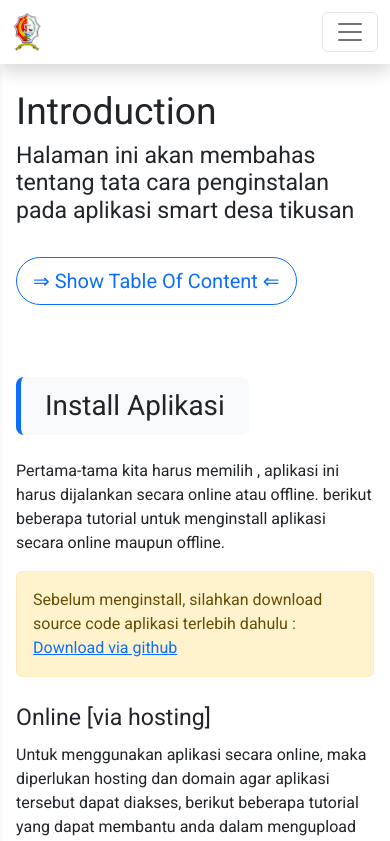
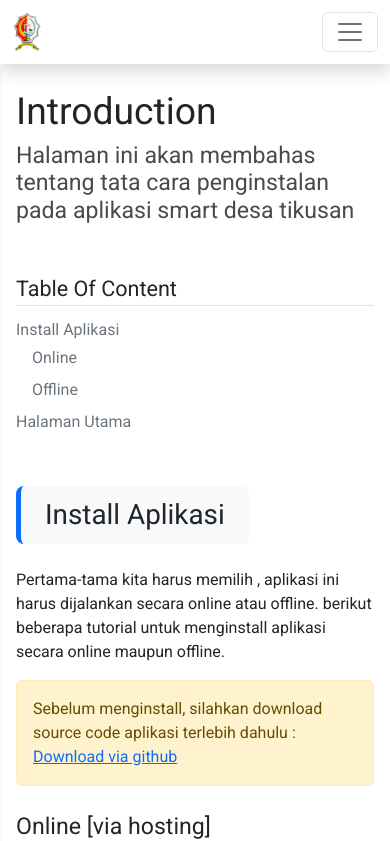
Before and after one commit to riskiputraalamzah/tutorial-papan-digital, a Vue app: page / in a window 390 px wide. Shown: the top 841 px of the page. Built offline with nearby package versions, Linux system fonts and the light colour scheme.

Commit message:
revisi script toc

```diff
--- a/src/assets/style.css
+++ b/src/assets/style.css
@@ -7,3 +7,7 @@
 .navbar {
   background-color: var(--bs-body-bg);
 }
+
+.subtitle-page {
+  color: #4a4a4a;
+}
--- a/src/components/Sidebar.vue
+++ b/src/components/Sidebar.vue
@@ -16,7 +16,7 @@ const menus = computed(() => {
   });
   return result;
 });
-console.log(menus);
+// console.log(menus);
 const checkLink = (name) => {
   if (window.innerWidth <= 992) {
     toggleSidebar();
--- a/src/components/TOC.vue
+++ b/src/components/TOC.vue
@@ -1,37 +1,23 @@
 <script setup>
-import { defineProps } from "vue";
+import { defineProps, onMounted } from "vue";
 const props = defineProps(["data"]);
 const { data } = props;
 
 const goTo = (href) => {
   const el = document.querySelector(href);
-  window.scrollTo(0, el.offsetTop - 90);
+  // const btnTOC = document.querySelector(
+  //   'button.btn-close[data-bs-dismiss="offcanvas"]'
+  // );
+  if (el) {
+    const offsetTop = el.offsetTop - 90;
+
+    window.scrollTo(0, offsetTop);
+  }
 };
 </script>
 <template>
-  <div style="position: sticky; top: 100px">
-    <div
-      style="border-radius: 2rem 2rem 0 0"
-      class="offcanvas-lg offcanvas-bottom"
-      data-bs-scroll="true"
-      tabindex="-1"
-      id="toc"
-      aria-labelledby="tocLabel"
-    >
-      <div class="offcanvas-header">
-        <h5 class="offcanvas-title" id="tocLabel">Table Of Content</h5>
-        <button
-          type="button"
-          class="btn-close"
-          data-bs-dismiss="offcanvas"
-          data-bs-target="#toc"
-          aria-label="Close"
-        ></button>
-      </div>
-      <div class="offcanvas-body flex-column">
-        <div class="fs-4 fw-semi-bold d-lg-block d-none border-bottom">
-          Table Of Content
-        </div>
+  <div class="toc">
+    <div class="fs-4 fw-semi-bold border-bottom">Table Of Content</div>
     <div class="item text-muted mt-2" style="cursor: pointer">
       <template v-for="list in data">
         <div class="pt-1" v-if="list.hasOwnProperty('child')">
@@ -51,6 +37,17 @@ const goTo = (href) => {
       </template>
     </div>
   </div>
-    </div>
-  </div>
 </template>
+
+<style>
+.toc {
+  position: sticky;
+  top: 100px;
+}
+@media (max-width: 992px) {
+  .toc {
+    position: relative !important;
+    top: 0;
+  }
+}
+</style>
--- a/src/router/index.js
+++ b/src/router/index.js
@@ -33,6 +33,7 @@ const router = createRouter({
     {
       path: "/sheets",
       title: "Sheets",
+      hide: true,
       children: [
         {
           path: "",
--- a/src/views/Introduction/Main.vue
+++ b/src/views/Introduction/Main.vue
@@ -27,19 +27,11 @@ const dataToc = [
     <div class="row gy-5">
       <div class="col-lg-9">
         <div class="display-3 fw-semi-bold">Introduction</div>
-        <div class="h3 mt-2">
+        <div class="h3 mt-2 subtitle-page">
           Halaman ini akan membahas tentang tata cara penginstalan pada aplikasi
           smart desa tikusan
         </div>
-        <button
-          class="btn btn-outline-primary my-4 btn-lg d-lg-none rounded-pill"
-          type="button"
-          data-bs-toggle="offcanvas"
-          data-bs-target="#toc"
-          aria-controls="toc"
-        >
-          &rArr; Show Table Of Content &lArr;
-        </button>
+        <TOCVue :data="dataToc" class="mt-5 d-lg-none d-block" />
         <div class="mt-5">
           <div id="install-aplikasi">
             <div
@@ -153,7 +145,7 @@ const dataToc = [
           </div>
         </div>
       </div>
-      <div class="col-lg-3">
+      <div class="col-lg-3 d-lg-block d-none">
         <TOCVue :data="dataToc" />
       </div>
     </div>
--- a/src/views/Items/Main.vue
+++ b/src/views/Items/Main.vue
@@ -25,19 +25,11 @@ const dataToc = [
     <div class="row gy-5">
       <div class="col-lg-9">
         <div class="display-3 fw-semi-bold">Items</div>
-        <div class="h3 mt-2">
+        <div class="h3 mt-2 subtitle-page">
           Halaman ini akan membahas tentang tata cara pengoperasian/penggunaan
           menu items
         </div>
-        <button
-          class="btn btn-outline-primary my-4 btn-lg d-lg-none rounded-pill"
-          type="button"
-          data-bs-toggle="offcanvas"
-          data-bs-target="#toc"
-          aria-controls="toc"
-        >
-          &rArr; Show Table Of Content &lArr;
-        </button>
+        <TOCVue :data="dataToc" class="mt-5 d-lg-none d-block" />
         <div class="mt-5">
           <div id="halaman-utama">
             <div
@@ -47,7 +39,7 @@ const dataToc = [
             </div>
 
             <p class="mt-4">
-              Pada halama utama, terdapat semua data list dari tabel items.
+              Pada halaman utama, terdapat semua data list dari tabel items.
               Data-data tersebut saling terhubung(relasi) dengan tabel dari menu
               sheet.
               <br />
@@ -72,7 +64,7 @@ const dataToc = [
           </div>
         </div>
       </div>
-      <div class="col-lg-3">
+      <div class="col-lg-3 d-lg-block d-none">
         <TOCVue :data="dataToc" />
       </div>
     </div>
```
Lines whose indentation alone changed are shown as unchanged.
